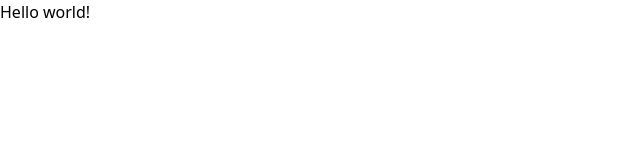
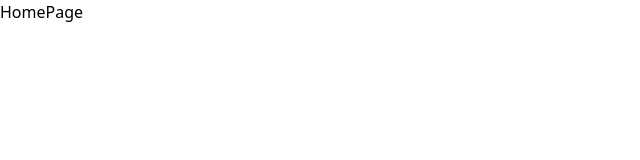
Before and after one commit to BackendExpert/Myportfolio, a React (Vite) app in the folder myportfolio/: page / in a window 1280 px wide. Shown: the top 160 px of the page, without its empty margins (0-640 px from the left). Built offline with nearby package versions, Linux system fonts and the light colour scheme.

Commit message:
Update
Co-Authored-By: JehanKandy  <jehankandy@gmail.com>

```diff
--- a/myportfolio/src/App.jsx
+++ b/myportfolio/src/App.jsx
@@ -1,7 +1,12 @@
+import { BrowserRouter, Route, Routes } from "react-router-dom";
+import HomePage from "./comportment/HomePage";
+
 export default function App() {
   return (
-    <h1 className="text-3xl font-bold underline">
-      Hello world!
-    </h1>
+    <BrowserRouter>
+      <Routes>
+        <Route path="/" element={<HomePage />} />
+      </Routes>
+    </BrowserRouter>
   )
 }
--- /dev/null
+++ b/myportfolio/src/comportment/HomePage.jsx
@@ -0,0 +1,9 @@
+import React from 'react'
+
+const HomePage = () => {
+  return (
+    <div>HomePage</div>
+  )
+}
+
+export default HomePage
```
